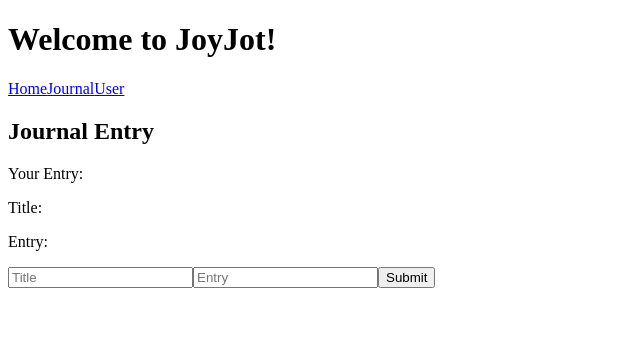
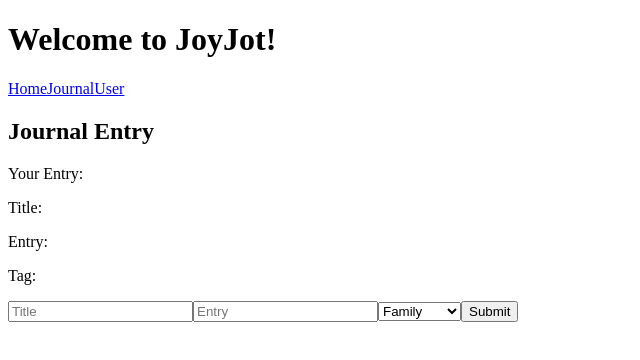
Before and after one commit to IsaiahCoding/JOYJOT, a React (Create React App) app in the folder client/: page /journal in a window 1280 px wide. Shown: the top 360 px of the page, without its empty margins (0-640 px from the left). Built offline with nearby package versions, Linux system fonts and the light colour scheme.

Commit message:
Tag follows entry with tag_id_/entry_id

```diff
--- a/client/src/components/Journal.jsx
+++ b/client/src/components/Journal.jsx
@@ -3,7 +3,7 @@ import React, { useEffect, useState, useReducer } from "react";
 const formReducer = (state, event) => {
   return {
     ...state,
-    [event.target.placeholder]: event.target.value,
+    [event.target.name]: event.target.value, // Use 'name' instead of 'placeholder'
   };
 };
 
@@ -12,6 +12,7 @@ function Journal() {
   const [formData, setFormData] = useReducer(formReducer, {
     Title: "",
     Entry: "",
+    Tags: " ",
   });
 
   const handleSubmit = async (e) => {
@@ -25,7 +26,8 @@ function Journal() {
         body: JSON.stringify({
           title: formData.Title,
           content: formData.Entry,
-          user_id: 1, // Update this with the actual user ID if applicable
+          tags: formData.Tags,
+          user_id: 1,
         }),
       });
 
@@ -43,7 +45,7 @@ function Journal() {
   const handleChange = (e) => {
     setFormData({
       target: {
-        placeholder: e.target.placeholder,
+        name: e.target.name,
         value: e.target.value,
       },
     });
@@ -56,13 +58,25 @@ function Journal() {
         Your Entry:
         <p>Title: {formData.Title}</p>
         <p>Entry: {formData.Entry}</p>
+        <p>Tag: {formData.Tags}</p> {/* Display selected tags */}
       </div>
       <form onSubmit={handleSubmit}>
         <label>
-          <input type="text" placeholder="Title" onChange={handleChange} />
+          <input type="text" name="Title" placeholder="Title" onChange={handleChange} />
         </label>
         <label>
-          <input type="text" placeholder="Entry" onChange={handleChange} />
+          <input type="text" name="Entry" placeholder="Entry" onChange={handleChange} />
+        </label>
+        <label>
+          {/* Add a Tags dropdown */}
+          <select name="Tags" onChange={handleChange} value={formData.Tags}>
+            <option value="tag1">Family</option>
+            <option value="tag2">Food</option>
+            <option value="tag3">Travel</option>
+            <option value="tag4">Adventure</option>
+            <option value="tag5">Fun</option>
+            {/* Add more options as needed */}
+          </select>
         </label>
         <button type="submit">Submit</button>
       </form>
```
Also changed, not shown: 1 other file (tests, documents, lock files or other folders).
